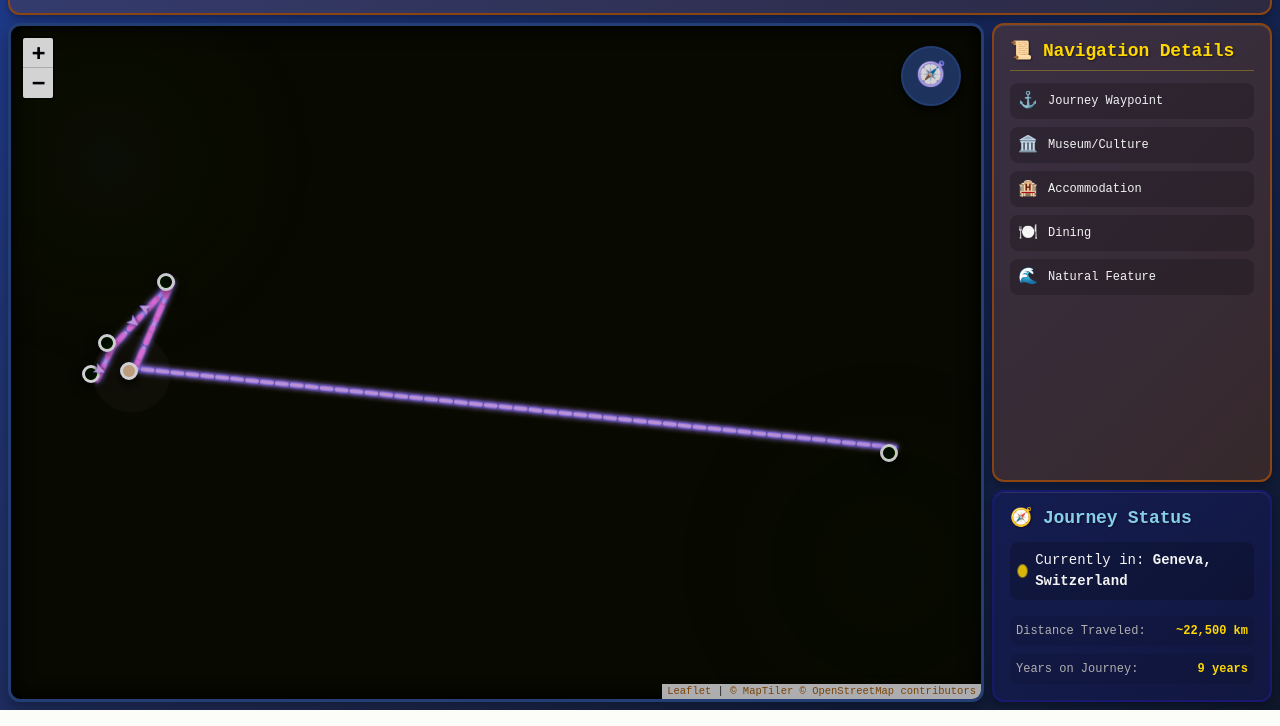
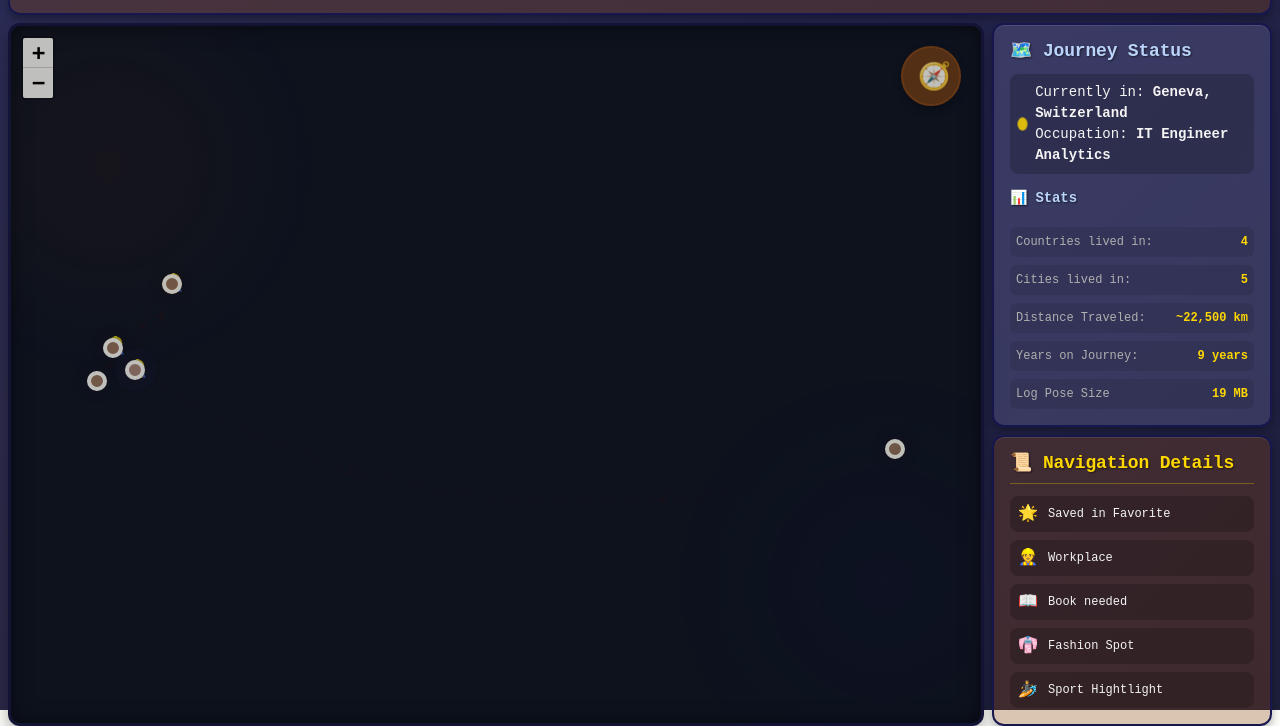
Before and after one commit to hugotorche/log-pose, a website: page public/index.html in a window 1280 px wide. Shown: the part 90-816 px from the top of the page. Drawn offline with nearby package versions, Linux system fonts and the light colour scheme.

Commit message:
setup map layout and info

```diff
--- a/public/app.js
+++ b/public/app.js
@@ -1,13 +1,9 @@
-// Expedition Journey Map Application
 class ExpeditionMap {
     constructor() {
       this.map = null;
       this.routeLayer = null;
       this.markersLayer = null;
       this.currentLocationMarker = null;
-        this.animatedRoute = null;
-
-        // Application data
       this.locations = [
         {
             id: "bordeaux",
@@ -60,25 +56,19 @@ class ExpeditionMap {
             highlights: ["Nyhavn Harbor", "Tivoli Gardens", "Little Mermaid Statue"]
         }
       ];
-
-        this.route = [
-            [44.841225, -0.5800364],
-            [48.8534951, 2.3483915],
-            [55.6867243, 12.5700724],
-            [46.2017559, 6.1466014],
-            [35.6768601, 139.7638947]
-
-
+      this.routes = [
+        { from: "bordeaux", to: "paris", type: "unidirectional" },
+        { from: "paris", to: "copenhagen", type: "unidirectional" },
+        { from: "copenhagen", to: "geneva", type: "unidirectional" },
+        { from: "geneva", to: "tokyo", type: "bidirectional" }
       ];
-
       this.legendItems = [
-            {icon: "⚓", label: "Journey Waypoint", color: "#FFD700"},
-            {icon: "🏛️", label: "Museum/Culture", color: "#87CEEB"},
-            {icon: "🏨", label: "Accommodation", color: "#DDA0DD"},
-            {icon: "🍽️", label: "Dining", color: "#F0E68C"},
-            {icon: "🌊", label: "Natural Feature", color: "#40E0D0"}
+        {icon: "🌟", label: "Saved in Favorite", color: "#FFD700"},
+        {icon: "👷", label: "Workplace", color: "#40E0D0"},
+        {icon: "📖", label: "Book needed", color: "#87CEEB"},
+        {icon: "👘", label: "Fashion Spot", color: "#F0E68C"},
+        {icon: "🏄", label: "Sport Hightlight", color: "#DDA0DD"}
       ];
-
       this.markers = [];
       this.init();
     }
@@ -87,7 +77,8 @@ class ExpeditionMap {
       this.initializeMap();
       this.createLayers();
       this.addMarkers();
-        this.createAnimatedRoute();
+      this.addIcons();
+      this.addCurvedRoutesAndArrows();
       this.populateLegend();
       this.addCompassRose();
       this.startAnimations();
@@ -99,10 +90,7 @@ class ExpeditionMap {
     }
 
     initializeMap() {
-        this.map = L.map('map', {attributionControl: false}).setView([49.2125578, 16.62662018], 14); //starting position
-        var myAttrControl = L.control.attribution().addTo(this.map);
-        myAttrControl.setPrefix('<a href="https://leafletjs.com/">Leaflet</a>');
-
+      this.map = L.map('map', { attributionControl: false }).setView([48, 17], 3.2);
       L.tileLayer('/tiles/{z}/{x}/{y}.png', {
         tileSize: 512,
         zoomOffset: -1,
@@ -111,61 +99,18 @@ class ExpeditionMap {
         crossOrigin: true
     }).addTo(this.map);
 
-        // Add custom styling
-        this.map.getContainer().style.filter = 'sepia(10%) saturate(0.9) hue-rotate(200deg) brightness(0.8) contrast(1.1)';
+    this.map.getContainer().style.filter = 'sepia(15%) brightness(0.75)';
+    this.map.createPane('markerPane');
+    this.map.getPane('markerPane').style.zIndex = 650;
+    this.map.createPane('arrowPane');
+    this.map.getPane('arrowPane').style.zIndex = 600;
+    this.map.createPane('iconPane');
+    this.map.getPane('iconPane').style.zIndex = 550;
     }
 
     createLayers() {
       this.routeLayer = L.layerGroup().addTo(this.map);
       this.markersLayer = L.layerGroup().addTo(this.map);
-    }
-
-    createCustomIcon(location) {
-        const iconSize = location.status === 'current' ? 18 : 18;
-        const iconColor = location.status === 'current' ? '#87CEEB' :
-                         location.status === 'completed' ? '#000080' : '#87CEEB';
-
-        const pulseHTML = location.status === 'current' ?
-            `<div class="marker-pulse" style="
-                position: absolute;
-                top: -60%;
-                left: -60%;
-                transform: translate(-50%, -50%);
-                width: 45px;
-                height: 45px;
-                background: rgba(255, 215, 0, 0.3);
-                border-radius: 50%;
-                animation: pulseShadow 2s infinite ease-in-out;
-                z-index: 1;
-            "></div>` : '';
-
-        return L.divIcon({
-            className: `expedition-marker ${location.status}`,
-            html: `
-                <div class="marker-container" style="position: relative; width: ${iconSize}px; height: ${iconSize}px;">
-                    ${pulseHTML}
-                    <div class="marker-icon" style="
-                        position: relative;
-                        z-index: 10;
-                        width: ${iconSize}px;
-                        height: ${iconSize}px;
-                        background: ${iconColor};
-                        border: 3px solid #F5F5F5;
-                        border-radius: 50%;
-                        display: flex;
-                        align-items: center;
-                        justify-content: center;
-                        font-size: 18px;
-                        color: #1a2332;
-                        font-weight: bold;
-                        box-shadow: 0 4px 12px rgba(0,0,0,0.5);
-                    "></div>
-                </div>
-            `,
-            iconSize: [iconSize, iconSize],
-            iconAnchor: [iconSize/1.18, iconSize/1.18],
-            popupAnchor: [0, -iconSize/2 - 5]
-        });
     }
 
     createPopupContent(location) {
@@ -196,17 +141,48 @@ class ExpeditionMap {
     }
 
     addMarkers() {
-        this.locations.forEach((location, index) => {
-            const marker = L.marker(location.coordinates, {
-                icon: this.createCustomIcon(location),
-                riseOnHover: true
+      for (const loc of this.locations) {
+        const color = loc.status === "current" ? "#AB8476" : "#96705B";
+        const pulseHTML = loc.status === 'current' ?
+            `<div class="marker-pulse" style="
+                position: absolute;
+                top: -12%;
+                left: -12%;
+                transform: translate(-50%, -50%);
+                width: 25px;
+                height: 25px;
+                background: rgba(98, 71, 171, 0.3);
+                border-radius: 50%;
+                animation: pulseShadow 2s infinite ease-in-out;
+                z-index: 1;
+            "></div>` : '';
+
+        const marker = L.marker(loc.coordinates, {
+          icon: L.divIcon({
+            className: "expedition-marker",
+            html: `
+                <div style="position: relative; width: 20px; height: 20px;">
+                    ${pulseHTML}
+                    <div style="
+                        width: 20px;
+                        height: 20px;
+                        background: ${color};
+                        border: 4px solid #fff;
+                        border-radius: 50%;
+                        box-shadow:0 0 12px #1a1423c0;
+                        cursor: pointer;
+                    "></div>
+                </div>
+            `,
+            iconSize: [20, 20],
+            iconAnchor: [10, 10]
+          }), pane: 'markerPane'
         });
 
-            marker.bindPopup(this.createPopupContent(location), {
+        marker.bindPopup(this.createPopupContent(loc), {
             maxWidth: 320,
             className: 'expedition-popup-wrapper'
         });
-
         marker.addTo(this.markersLayer);
         this.markers.push(marker);
 
@@ -219,80 +195,128 @@ class ExpeditionMap {
         marker.on('click', (e) => {
             this.onMarkerClick(location, e);
         });
-
-            console.log(`Added marker for ${location.name} at [${location.coordinates[0]}, ${location.coordinates[1]}]`);
-        });
+      }
     }
 
-    createAnimatedRoute() {
-        // Create main route polyline
-        const mainRoute = L.polyline(this.route, {
-            color: '#FFD700',
-            weight: 4,
-            opacity: 0.9,
-            dashArray: '10, 5',
-            lineCap: 'round',
-            lineJoin: 'round'
+    addIcons() {
+      const starCoords = [
+        [55.6815651,12.5248235],     // CBS Solbjerg Pl. 3
+        [46.1673357,6.1050636],    // L'Occitane (Suisse) SA
+        [48.8708433,2.3215617]    // Chanel Madeleine
+      ];
+
+      starCoords.forEach(([lat, lng]) => {
+          const starMarker = L.marker([lat,lng], {
+            icon: L.divIcon({
+              className: 'star-map-icon',
+              html: '<span style="font-size:1.2rem;line-height:1">👷</span>',
+              iconSize: [16, 16],
+              iconAnchor: [8, 8]
+            }),
+            pane: 'iconPane'
+          }).addTo(this.map);
+      })
+    }
+
+    addCurvedRoutesAndArrows() {
+      // Plain arrow SVG (16x16, #1A1423)
+      const plainArrowSvg = `
+        <svg width="14" height="14" viewBox="0 0 14 14">
+          <polygon points="3,2 13,8 3,14 7,8" fill="#1A1423"/>
+        </svg>`;
+
+      for (const route of this.routes) {
+        const start = this.locations.find(l => l.id === route.from).coordinates;
+        const end = this.locations.find(l => l.id === route.to).coordinates;
+
+        let curveFactor = 0.19; // default
+        if ((route.from === "paris" && route.to === "copenhagen") ||
+            (route.from === "copenhagen" && route.to === "paris")) {
+            curveFactor = 0.30; // more curve for Paris-Copenhagen
+        } else if ((route.from === "copenhagen" && route.to === "geneva") ||
+                  (route.from === "geneva" && route.to === "copenhagen")) {
+            curveFactor = 0.30; // more curve for Copenhagen-Geneva
+        }
+        const ctrl = this.computeCurveControlPoint(start, end, curveFactor);
+        const curvePts = this.bezierPoints(start, ctrl, end, 40);
+
+        // Route line: #1A1423
+        L.polyline(curvePts, {
+          color: "#1A1423",
+          weight: 2.5,
+          dashArray: "2 10",
+          opacity: 0.50
         }).addTo(this.routeLayer);
 
-        // Create individual segments with animation delay
-        this.route.forEach((point, index) => {
-            if (index > 0) {
-                const segment = [this.route[index - 1], this.route[index]];
-
-                setTimeout(() => {
-                    const segmentLine = L.polyline(segment, {
-                        color: '#32CD32',
-                        weight: 6,
-                        opacity: 0.7,
-                        dashArray: '15, 10'
-                    }).addTo(this.routeLayer);
-
-                    // Add direction arrows using simple CSS-based approach
-                    this.addDirectionArrows(segment);
-                }, index * 1500);
+        if (route.type === "bidirectional") {
+          // Arrow towards Tokyo (forward): t = 0.30
+          this.drawArrowOnCurve(curvePts, plainArrowSvg, 0.30);
+          // Arrow towards Geneva (reverse): t = 0.30 on reversed curve (= 0.70 on forward)
+          this.drawArrowOnCurve(curvePts.slice().reverse(), plainArrowSvg, 0.30);
+        } else if (route.from === "bordeaux" && route.to === "paris") {
+          this.drawArrowOnCurve(curvePts, plainArrowSvg, 0.50); // exactly at midpoint
+        } else if (route.from === "paris" && route.to === "copenhagen") {
+          this.drawArrowOnCurve(curvePts, plainArrowSvg, 0.62);
+        } else if (route.from === "copenhagen" && route.to === "geneva") {
+            this.drawArrowOnCurve(curvePts, plainArrowSvg, 0.52);
+        } else {
+          this.drawArrowOnCurve(curvePts, plainArrowSvg, 0.45);
         }
-        });
-
-        // Add a glowing effect to the main route
-        const glowRoute = L.polyline(this.route, {
-            color: '#FFD700',
-            weight: 8,
-            opacity: 0.2,
-            lineCap: 'round'
-        }).addTo(this.routeLayer);
-
-        console.log('Route created with', this.route.length, 'waypoints');
+      }
     }
 
-    addDirectionArrows(segment) {
-        // Calculate midpoint and bearing for arrow placement
-        const startLatLng = L.latLng(segment[0]);
-        const endLatLng = L.latLng(segment[1]);
-        const midLatLng = L.latLng(
-            (startLatLng.lat + endLatLng.lat) / 2,
-            (startLatLng.lng + endLatLng.lng) / 2
-        );
+    computeCurveControlPoint(start, end, factor = 0.15) {
+      const lat1 = start[0], lng1 = start[1];
+      const lat2 = end[0], lng2 = end[1];
+      const midLat = (lat1 + lat2) / 2;
+      const midLng = (lng1 + lng2) / 2;
+      const dx = lat2 - lat1, dy = lng2 - lng1;
+      const norm = Math.sqrt(dx * dx + dy * dy) || 1;
+      const perpLat = -dy / norm, perpLng = dx / norm;
+      const offset = factor * norm;
+      return [midLat + perpLat * offset, midLng + perpLng * offset];
+    }
 
-        // Create arrow marker
-        const arrowIcon = L.divIcon({
-            html: '➤',
-            className: 'route-arrow',
-            iconSize: [20, 20],
-            iconAnchor: [7, 7]
+    bezierPoints(from, control, to, segments = 40) {
+      const pts = [];
+      for (let i = 0; i <= segments; i++) {
+        const t = i / segments;
+        const lat = (1 - t) * (1 - t) * from[0] + 2 * (1 - t) * t * control[0] + t * t * to[0];
+        const lng = (1 - t) * (1 - t) * from[1] + 2 * (1 - t) * t * control[1] + t * t * to[1];
+        pts.push([lat, lng]);
+      }
+      return pts;
+    }
+
+    drawArrowOnCurve(curvePoints, arrowSvg, t = 0.45) {
+      const points = curvePoints.map(ll => this.map.latLngToLayerPoint(L.latLng(ll)));
+      let totalDist = 0, dists = [0];
+      for (let i = 1; i < points.length; i++) {
+        totalDist += points[i].distanceTo(points[i - 1]);
+        dists.push(totalDist);
+      }
+      const targetDist = t * totalDist;
+      let idx = 0;
+      for (; idx < dists.length - 1; idx++) {
+        if (dists[idx + 1] >= targetDist) break;
+      }
+      if (idx >= points.length - 1) idx = points.length - 2;
+      const segLen = dists[idx + 1] - dists[idx];
+      const segFraction = (targetDist - dists[idx]) / segLen;
+      const midPx = points[idx].add(points[idx + 1].subtract(points[idx]).multiplyBy(segFraction));
+      const beforePx = points[Math.max(idx - 1, 0)];
+      const afterPx = points[Math.min(idx + 2, points.length - 1)];
+      const dx = afterPx.x - beforePx.x, dy = afterPx.y - beforePx.y;
+      const angle = Math.atan2(dy, dx) * 180 / Math.PI;
+      const latlng = this.map.layerPointToLatLng(midPx);
+
+      const icon = L.divIcon({
+        className: 'route-arrow-icon',
+        html: `<div style="transform: rotate(${angle}deg); width:16px; height:16px; display:flex; align-items:center; justify-content:center;">${arrowSvg}</div>`,
+        iconSize: [16, 16],
+        iconAnchor: [8, 8]
       });
-
-        const arrowMarker = L.marker(midLatLng, { icon: arrowIcon }).addTo(this.routeLayer);
-
-        // Calculate rotation angle
-        const bearing = startLatLng.bearingTo(endLatLng);
-        const arrowElement = arrowMarker.getElement();
-        if (arrowElement) {
-            arrowElement.style.transform += ` rotate(${bearing}deg)`;
-            arrowElement.style.color = '#FFD700';
-            arrowElement.style.fontSize = '16px';
-            arrowElement.style.textShadow = '0 0 4px rgba(0,0,0,0.8)';
-        }
+      L.marker(latlng, { icon, interactive: false, keyboard: false, pane: 'arrowPane' }).addTo(this.routeLayer);
     }
 
     populateLegend() {
@@ -318,7 +342,7 @@ class ExpeditionMap {
     addCompassRose() {
         const compassDiv = document.createElement('div');
         compassDiv.className = 'compass-rose';
-        compassDiv.innerHTML = '🧭';
+        compassDiv.innerHTML = '<span class="compass-emoji">🧭</span>';
         compassDiv.title = 'Reset View (Press R)';
         compassDiv.onclick = () => this.resetMapView();
 
@@ -429,59 +453,11 @@ class ExpeditionMap {
             alert(`🗞️ Detailed expedition log for ${location.name} will be available soon!\n\nThis feature will include:\n• Photo gallery\n• Detailed journey notes\n• Interactive timeline\n• Local discoveries\n\nCurrent Status: ${location.status.toUpperCase()}`);
         }
     }
-
-    // Public method to add new locations (for easy extensibility)
-    addLocation(locationData) {
-        this.locations.push(locationData);
-        const marker = L.marker(locationData.coordinates, {
-            icon: this.createCustomIcon(locationData)
-        });
-
-        marker.bindPopup(this.createPopupContent(locationData));
-        marker.addTo(this.markersLayer);
-        this.markers.push(marker);
-
-        return marker;
   }
 
-    // Public method to add new route segment
-    addRouteSegment(fromCoords, toCoords, options = {}) {
-        const segmentLine = L.polyline([fromCoords, toCoords], {
-            color: options.color || '#FFD700',
-            weight: options.weight || 3,
-            opacity: options.opacity || 0.4,
-            dashArray: options.dashArray || '10, 5'
-        });
-
-        segmentLine.addTo(this.routeLayer);
-        return segmentLine;
-    }
-}
-
-// Add Leaflet bearing calculation method
-L.LatLng.prototype.bearingTo = function(other) {
-    const lat1 = this.lat * Math.PI / 180;
-    const lat2 = other.lat * Math.PI / 180;
-    const deltaLng = (other.lng - this.lng) * Math.PI / 180;
-
-    const x = Math.sin(deltaLng) * Math.cos(lat2);
-    const y = Math.cos(lat1) * Math.sin(lat2) - Math.sin(lat1) * Math.cos(lat2) * Math.cos(deltaLng);
-
-    return (Math.atan2(x, y) * 180 / Math.PI + 360) % 360;
-};
-
-// Initialize the application when the page loads
-let expeditionMap;
-
-document.addEventListener('DOMContentLoaded', () => {
-    console.log('🌊 Initializing Expedition Map...');
-
-    // Small delay to ensure all DOM elements are ready
-    setTimeout(() => {
-        expeditionMap = new ExpeditionMap();
-        console.log('🗺️ Expedition Map loaded successfully!');
-        console.log('⚓ Ready to explore the journey from Bordeaux to Copenhagen');
-    }, 100);
+// Initialize map on page load
+document.addEventListener("DOMContentLoaded", () => {
+    window.expeditionMap = new ExpeditionMap();
     });
 
 // Add keyboard shortcuts for better UX
--- a/public/index.html
+++ b/public/index.html
@@ -24,6 +24,38 @@
         <!-- Map Container -->
         <div id="map" class="expedition-map"></div>
 
+        <!-- Journey Info Panel -->
+        <div class="journey-info" id="journeyInfo">
+            <h3>🗺️ Journey Status</h3>
+            <div class="current-location">
+                <span class="status-indicator pulsing"></span>
+                <span>Currently in: <strong>Geneva, Switzerland</strong> <br> Occupation: <strong>IT Engineer Analytics</strong></span>
+            </div>
+            <div class="journey-stats">
+                <h6>📊 Stats</h6>
+                <div class="stat-item">
+                    <span class="stat-label">Countries lived in:</span>
+                    <span class="stat-value">4</span>
+                </div>
+                <div class="stat-item">
+                    <span class="stat-label">Cities lived in:</span>
+                    <span class="stat-value">5</span>
+                </div>
+                <div class="stat-item">
+                    <span class="stat-label">Distance Traveled:</span>
+                    <span class="stat-value">~22,500 km</span>
+                </div>
+                <div class="stat-item">
+                    <span class="stat-label">Years on Journey:</span>
+                    <span class="stat-value">9 years</span>
+                </div>
+                <div class="stat-item">
+                    <span class="stat-label">Log Pose Size</span>
+                    <span class="stat-value">19 MB</span>
+                </div>
+            </div>
+        </div>
+
         <!-- Legend -->
         <div class="expedition-legend">
             <h3 class="legend-title">📜 Navigation Details</h3>
@@ -32,24 +64,6 @@
             </div>
         </div>
 
-        <!-- Journey Info Panel -->
-        <div class="journey-info" id="journeyInfo">
-            <h3>🧭 Journey Status</h3>
-            <div class="current-location">
-                <span class="status-indicator pulsing"></span>
-                <span>Currently in: <strong>Geneva, Switzerland</strong></span>
-            </div>
-            <div class="journey-stats">
-                <div class="stat-item">
-                    <span class="stat-label">Distance Traveled:</span>
-                    <span class="stat-value">~22,500 km</span>
-                </div>
-                <div class="stat-item">
-                    <span class="stat-label">Years on Journey:</span>
-                    <span class="stat-value">9 years</span>
-                </div>
-            </div>
-        </div>
     </div>
 
     <!-- Leaflet JavaScript -->
--- a/public/style.css
+++ b/public/style.css
@@ -754,8 +754,8 @@ body {
       display: grid;
       grid-template-areas:
           "header header"
-        "map legend"
-        "map info";
+          "map info"
+          "map legend";
       grid-template-columns: 1fr 280px;
       grid-template-rows: auto 1fr auto;
       gap: var(--space-8);
@@ -763,7 +763,7 @@ body {
       background:
         radial-gradient(circle at 20% 80%, rgba(139, 69, 19, 0.1) 0%, transparent 50%),
         radial-gradient(circle at 80% 20%, rgba(25, 25, 112, 0.1) 0%, transparent 50%),
-        linear-gradient(135deg, #1e3a8a 0%, #0f172a 100%);
+        linear-gradient(135deg, #2a2c55 0%, #1d1e3a 100%);
   }
 
   /* Header */
@@ -771,8 +771,8 @@ body {
       grid-area: header;
       text-align: center;
       padding: var(--space-16);
-    background: rgba(139, 69, 19, 0.2);
-    border: 2px solid #8b4513;
+      background: rgba(139, 69, 19, 0.3);
+      border: 2px solid #17174f;
       border-radius: var(--radius-lg);
       box-shadow:
           inset 0 1px 0 rgba(255, 255, 255, 0.1),
@@ -799,7 +799,7 @@ body {
   /* Map Styling */
   .expedition-map {
       grid-area: map;
-    border: 3px solid #8b4513;
+      border: 3px solid #17174f;
       border-radius: var(--radius-lg);
       box-shadow:
           inset 0 0 20px rgba(0, 0, 0, 0.5),
@@ -826,7 +826,7 @@ body {
   .expedition-legend {
       grid-area: legend;
       background: rgba(139, 69, 19, 0.3);
-    border: 2px solid #8b4513;
+      border: 2px solid #17174f;
       border-radius: var(--radius-lg);
       padding: var(--space-16);
       color: #f4f4f4;
@@ -879,8 +879,8 @@ body {
   /* Journey Info */
   .journey-info {
       grid-area: info;
-    background: rgba(25, 25, 112, 0.3);
-    border: 2px solid #191970;
+      background: rgba(112, 112, 162, 0.3);
+      border: 2px solid #17174f;
       border-radius: var(--radius-lg);
       padding: var(--space-16);
       color: #f4f4f4;
@@ -890,8 +890,15 @@ body {
   }
 
   .journey-info h3 {
-    color: #87ceeb;
+      color: #bbd4f9;
       font-size: var(--font-size-xl);
+      margin: 0 0 var(--space-12) 0;
+      text-shadow: 1px 1px 2px rgba(0, 0, 0, 0.5);
+  }
+
+  .journey-info h6 {
+    color: #bbd4f9;
+    font-size: var(--font-size-md);
     margin: 0 0 var(--space-12) 0;
     text-shadow: 1px 1px 2px rgba(0, 0, 0, 0.5);
 }
@@ -942,32 +949,6 @@ body {
   .leaflet-container {
       background: #0f172a !important;
       font-family: 'Courier New', monospace !important;
-}
-
-.leaflet-tile {
-    filter: sepia(20%) saturate(0.8) hue-rotate(200deg) brightness(0.7) contrast(1.2);
-}
-
-/* Custom Marker Styling */
-.expedition-marker {
-    position: relative !important;
-    z-index: 1000 !important;
-}
-
-.expedition-marker .marker-container {
-    position: relative;
-    display: flex;
-    align-items: center;
-    justify-content: center;
-}
-
-.expedition-marker .marker-icon {
-    position: relative;
-    z-index: 10;
-    display: flex;
-    align-items: center;
-    justify-content: center;
-    cursor: pointer;
   }
 
   /* Popup Styling */
@@ -1204,6 +1185,17 @@ body {
   transition: transform var(--duration-fast) var(--ease-standard);
 }
 
+.compass-rose .compass-emoji {
+  display: inline-block;
+  width: 1em;
+  height: 1em;
+  text-align: center;
+  line-height: 1em;
+  font-size: 1.9rem; /* or inherit, or adjust to your liking */
+  vertical-align: middle;
+  margin-top: 4.5px;  /* tweak as needed for pixel-perfection */
+}
+
 .compass-rose:hover {
   transform: rotate(360deg) scale(1.1);
 }
@@ -1216,9 +1208,3 @@ body {
   .leaflet-popup {
       z-index: 2000 !important;
   }
-
-/* Fix marker positioning */
-.leaflet-div-icon {
-    background: transparent !important;
-    border: none !important;
-}
```
Lines whose indentation alone changed are shown as unchanged.
